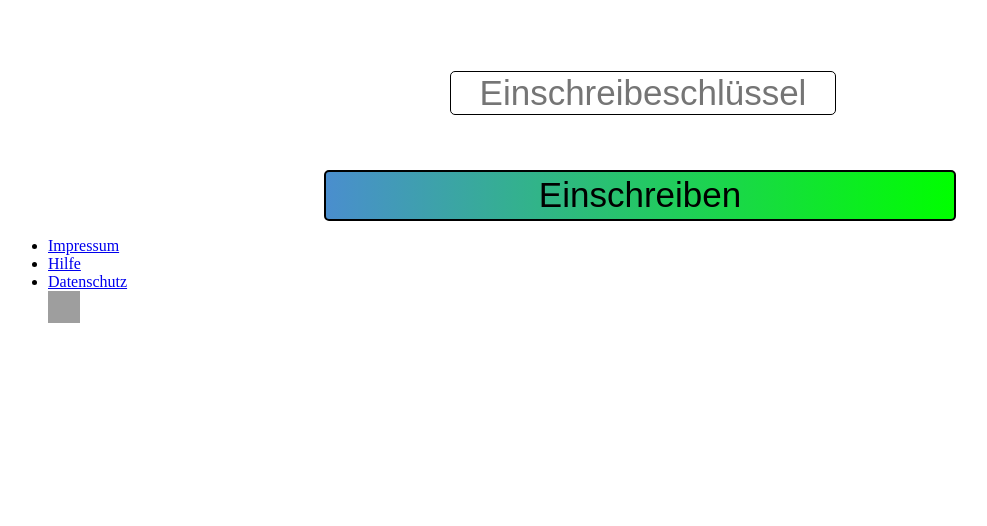
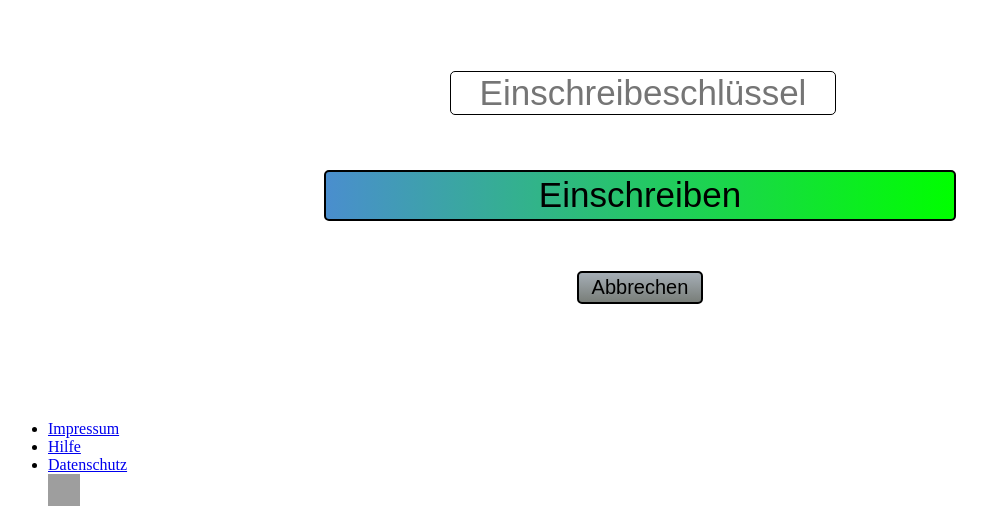
Before and after one commit to ch0sn/Web-App-Uni-Projekt_08, a PHP site: page /Einschreibeseite.html in a window 1280 px wide. Shown: the part 2224-2750 px from the top of the page, without its empty margins (0-987 px from the left). Before the commit the page ends 2547 px from the top, so only its background shows below. Run offline with PHP 8.4, Linux system fonts and the light colour scheme; grey boxes are pictures that could not be loaded.

Commit message:
einschreibeseite cancel button

```diff
--- a/Einschreibeseite/Einschreibeseite.css
+++ b/Einschreibeseite/Einschreibeseite.css
@@ -66,7 +66,6 @@ input[type=submit] {
     font-family: 'Orbitron', sans-serif;
     cursor: pointer;
     width: 50%;
-    border: 2px black;
     border: 2px solid rgb(0, 0, 0);
     align-items: center;
     font-size: 35px;
@@ -75,3 +74,20 @@ input[type=submit] {
     border-radius: 5px;
 
 }
+
+#cancelButtonId {
+
+    background-image: linear-gradient(to bottom, rgb(165, 174, 182), rgb(121, 126, 121));
+    padding: 0.25%;
+    font-family: 'Orbitron', sans-serif;
+    cursor: pointer;
+    width: 10%;
+    border: 2px solid rgb(0, 0, 0);
+    align-items: center;
+    font-size: 20px;
+    margin-left: 45%;
+    margin-top: 50px;
+    margin-bottom: 100px;
+    border-radius: 5px;
+
+}
--- a/Einschreibeseite/Einschreibeseite.html
+++ b/Einschreibeseite/Einschreibeseite.html
@@ -110,6 +110,8 @@
 
             <input type="submit" value="Einschreiben" id="enrollButtonId"/>
 
+            <input type="submit" value="Abbrechen" id="cancelButtonId"/>
+
 
         </div>
 
```
